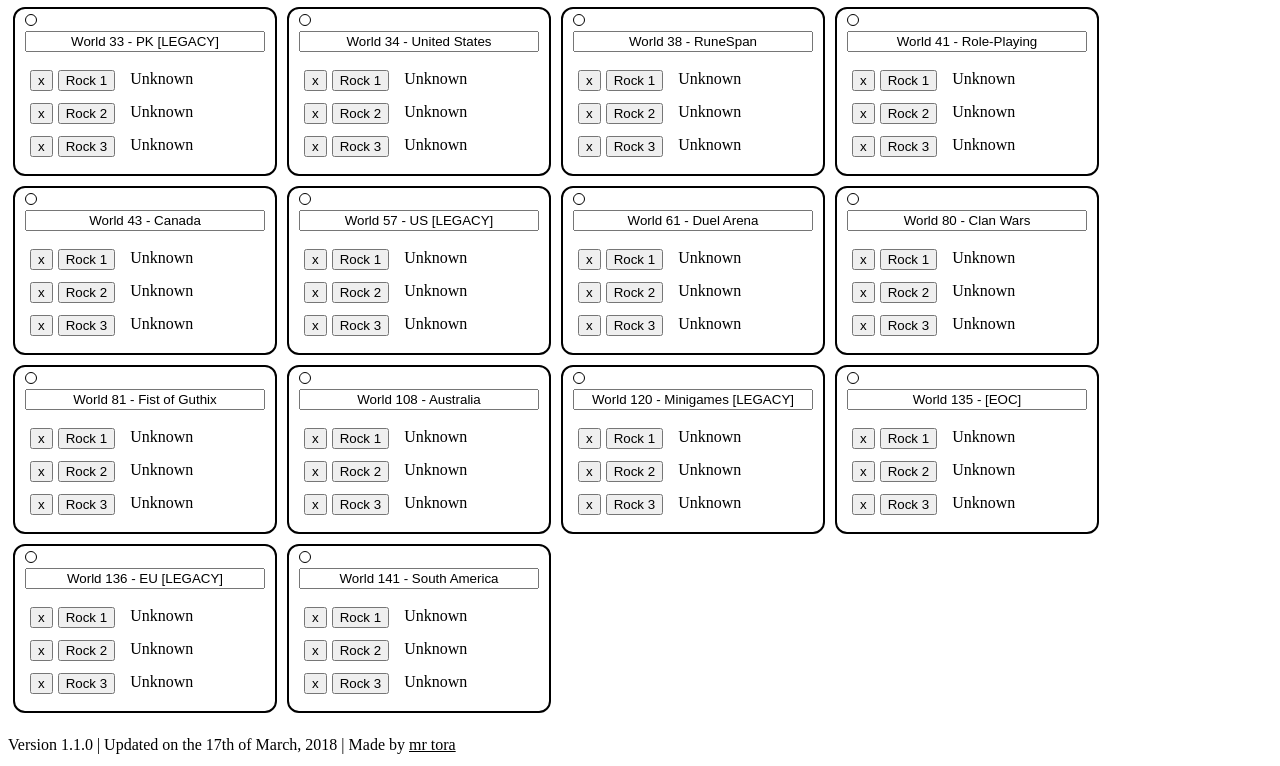
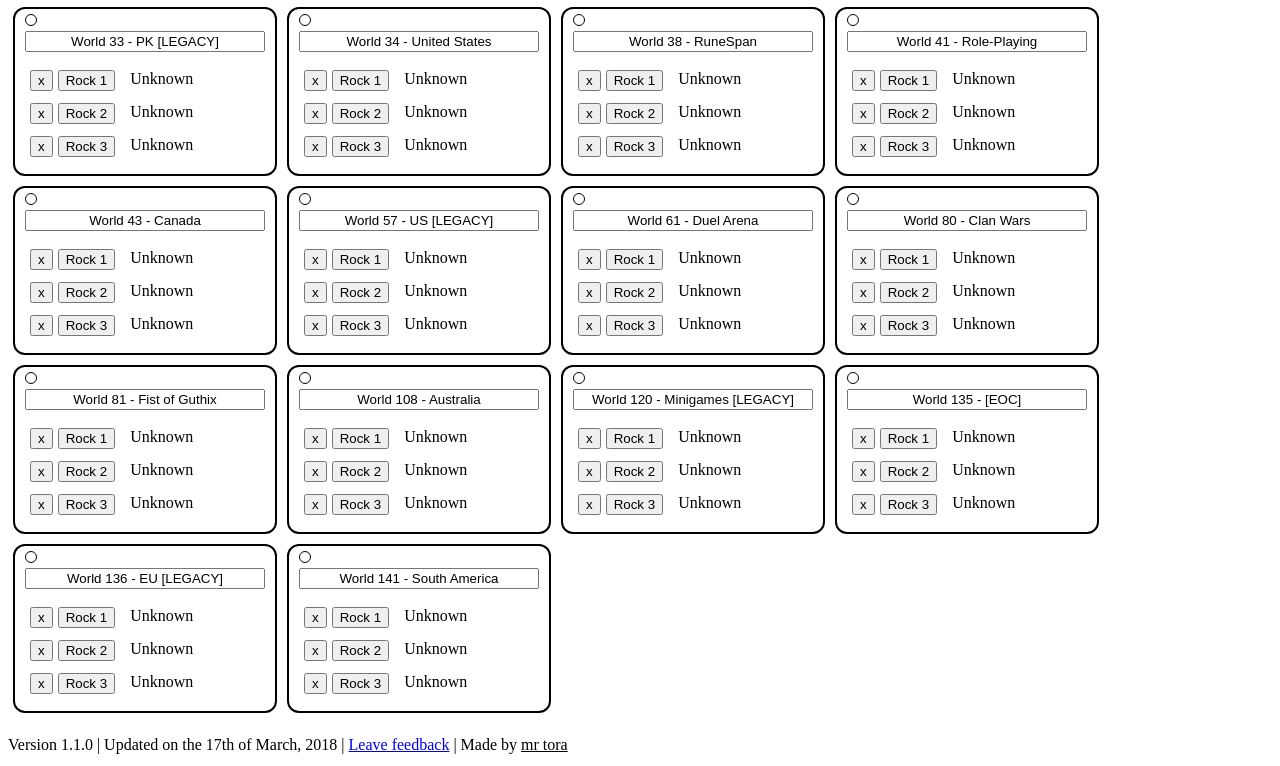
Before and after one commit to Prenemos/runiteTimer, a plain HTML site: page index.html in a window 1280 px wide. Shown: the part 506-1272 px from the top of the page. Drawn offline with Linux system fonts and the light colour scheme.

Commit message:
Update index.html
Added a leave feedback option

```diff
--- a/index.html
+++ b/index.html
@@ -3165,7 +3165,7 @@
 
    <div id="footer">
      <br>
-     <p class="night" style="float:left">Version 1.1.0 | Updated on the 17th of March, 2018 | Made by <u>mr  tora</u></p>
+     <p class="night" style="float:left">Version 1.1.0 | Updated on the 17th of March, 2018 | <a target="_blank" href="https://www.reddit.com/r/freeplayers/comments/8j008g/question_runite_ore_respawn_timer_tool/">Leave feedback</a> | Made by <u>mr  tora</u></p>
    </div>
 
   </body>
```
